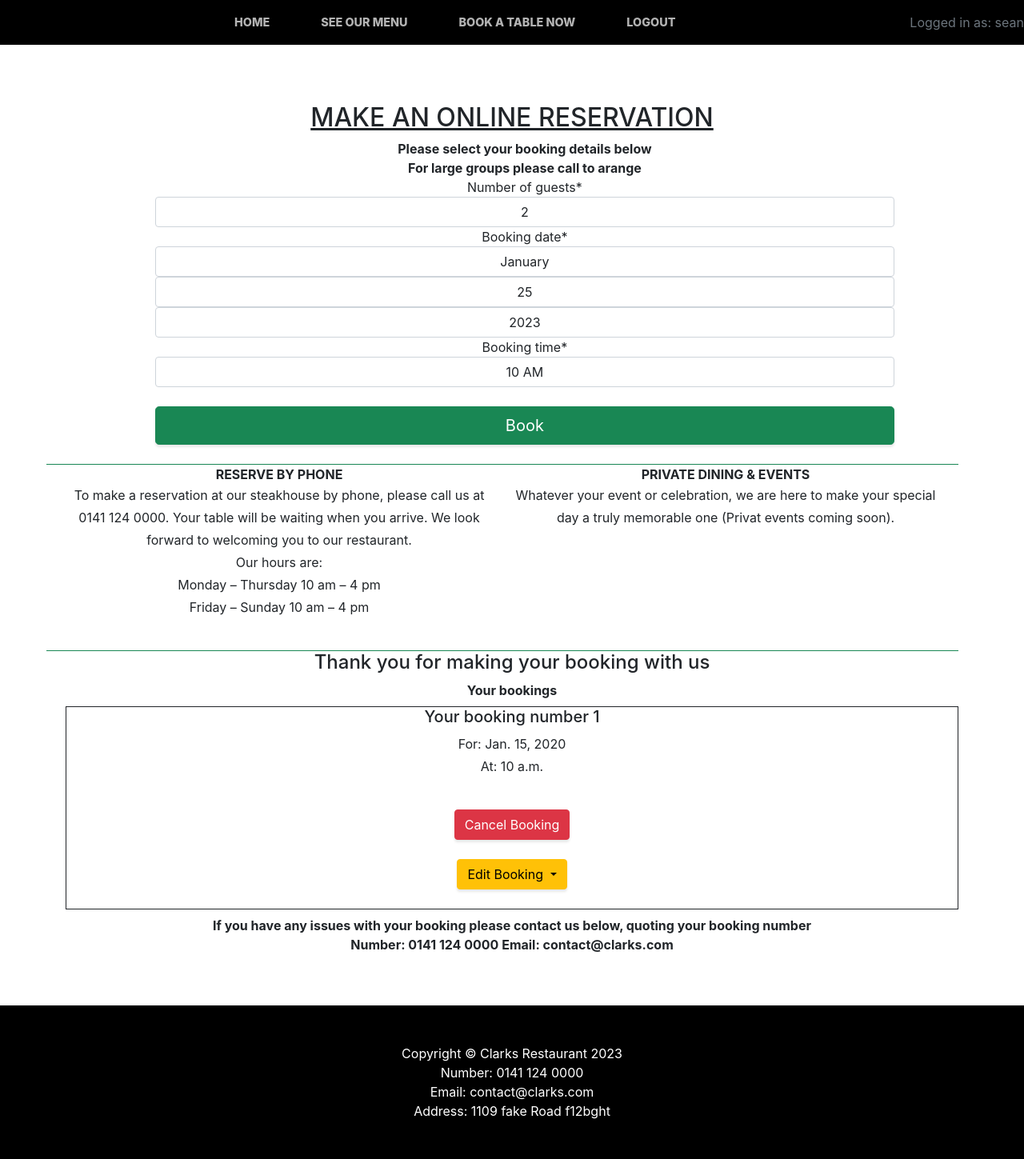
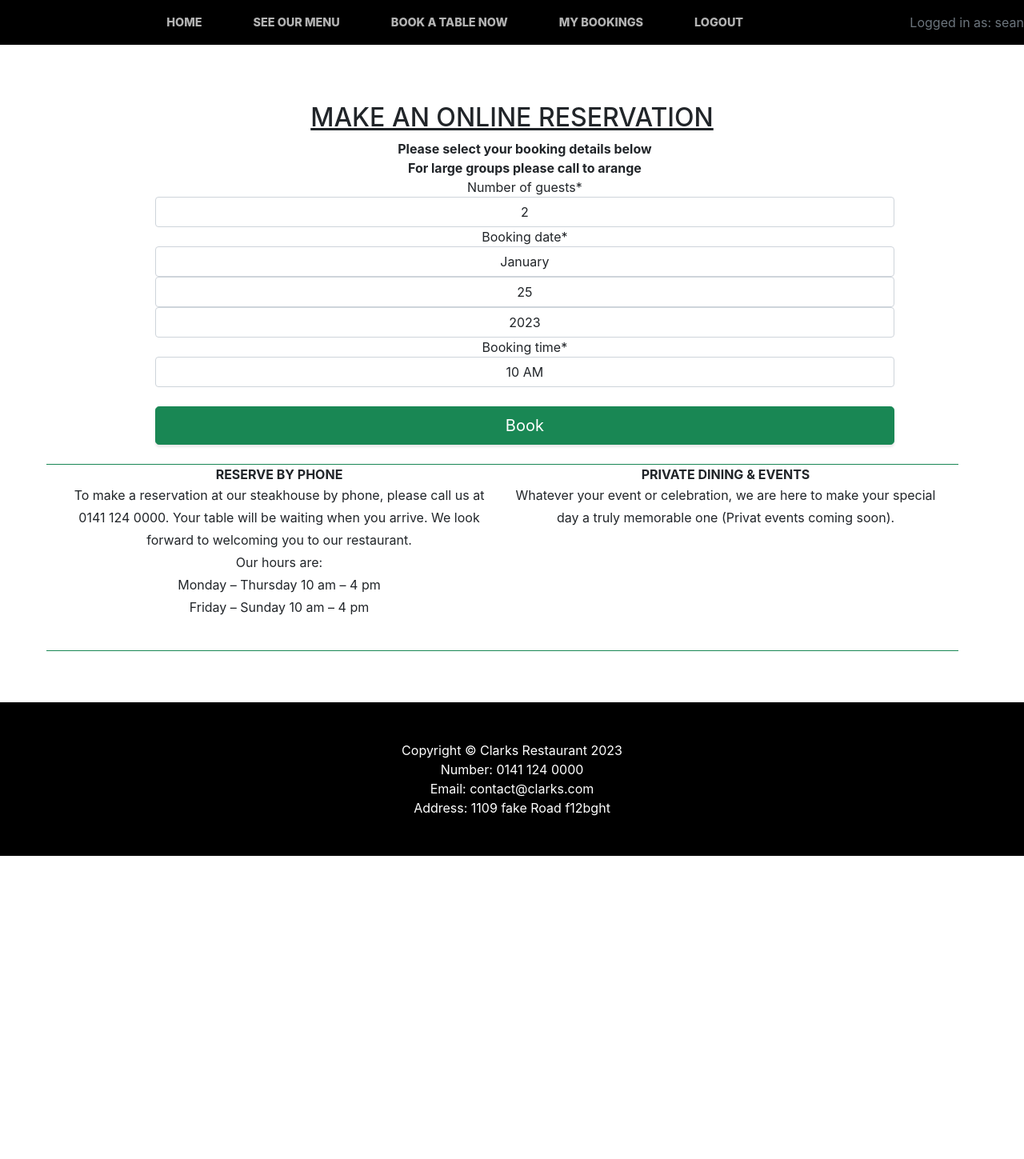
Before and after one commit to Code-Institute-Submissions/Seaniboy2009-Project4v, a Django app: page /booking/ in a window 1280 px wide. Shown: the whole page at 80% size. After the commit the page ends 1070 px from the top, so only its background shows below. Run offline with Django 3.2, Linux system fonts and the light colour scheme; a user stored in the database is signed in; data comes from the database, SQL or seed files in the repository; tables that the repository leaves empty hold one stand-in row (values such as "Sample post"); some libraries are stand-ins or nearby versions.

Commit message:
added mybookings.html moved bookings from booking to new page

```diff
--- a/booking/urls.py
+++ b/booking/urls.py
@@ -5,5 +5,6 @@ urlpatterns = [
     path('', views.HomePage.as_view(), name='home'),
     path('menu/', views.MenuPage.as_view(), name='menu'),
     path('booking/', views.BookingPage.as_view(), name='booking'),
-    path('management/', views.ManagementPage.as_view(), name='management')
+    path('management/', views.ManagementPage.as_view(), name='management'),
+    path('mybookings/', views.MyBookingsPage.as_view(), name='mybookings')
 ]
--- a/booking/views.py
+++ b/booking/views.py
@@ -238,7 +238,83 @@ class BookingPage(View):
                                              f'{submited_booking.booking_date}'
                                              )
 
-        elif 'delete-booking' in request.POST:
+        # elif 'delete-booking' in request.POST:
+        #     delete_booking = DeleteBookingForm(data=request.POST)
+
+        #     if delete_booking.is_valid():
+        #         booking = get_object_or_404(Booking, id=request.POST['id'])
+        #         delete_booking_object(request, booking)
+        #         messages.warning(request, 'Booking has been deleted')
+
+        # elif 'edit-booking' in request.POST:
+        #     edit_booking = EditBookingForm(data=request.POST)
+        #     submited_booking = edit_booking.save(commit=False)
+
+        #     booking_to_delete = get_object_or_404(Booking,
+        #                                           id=request.POST['id'])
+        #     submited_booking.booked_by = booking_to_delete.booked_by
+
+        #     if compare_dates(request, submited_booking):
+        #         if not check_if_booked_before(request, submited_booking):
+        #             free_table = check_available_tables(submited_booking,
+        #                                                 request, False)
+        #             if free_table:
+        #                 make_booking(request, free_table, submited_booking)
+        #                 delete_booking_object(request, booking_to_delete)
+        #                 messages.info(request, 'Booking updated '
+        #                               f'{submited_booking.booking_date}')
+        #         else:
+        #             messages.warning(request, 'Already booked')
+
+        else:
+            booking_form = BookingForm()
+
+        return render(
+            request,
+            "book.html",
+            {
+                'booking_form': BookingForm(),
+                'create_table_form': CreateTableForm(),
+                'delete_booking_form': DeleteBookingForm(),
+                'edit_booking_form': EditBookingForm(),
+                'bookings': bookings,
+            },
+        )
+
+
+class MenuPage(View):
+
+    def get(self, request, *args, **kwargs):
+        menu_items = MenuItem.objects.all()
+
+        return render(
+            request,
+            "menu.html",
+            {
+                'menu_item': menu_items,
+            }
+        )
+
+
+class MyBookingsPage(LoginRequiredMixin, View):
+
+    def get(self, request, *args, **kwargs):
+        bookings = Booking.objects.all()
+
+        return render(
+            request,
+            "mybookings.html",
+            {
+                'bookings': bookings,
+                'delete_booking_form': DeleteBookingForm(),
+                'edit_booking_form': EditBookingForm(),
+            }
+        )
+
+    def post(self, request, *args, **kwargs):
+        bookings = Booking.objects.all()
+
+        if 'delete-booking' in request.POST:
             delete_booking = DeleteBookingForm(data=request.POST)
 
             if delete_booking.is_valid():
@@ -271,27 +347,11 @@ class BookingPage(View):
 
         return render(
             request,
-            "book.html",
+            "mybookings.html",
             {
-                'booking_form': BookingForm(),
-                'create_table_form': CreateTableForm(),
+                'bookings': bookings,
                 'delete_booking_form': DeleteBookingForm(),
                 'edit_booking_form': EditBookingForm(),
-                'bookings': bookings,
-            },
-        )
-
-
-class MenuPage(View):
-
-    def get(self, request, *args, **kwargs):
-        menu_items = MenuItem.objects.all()
-
-        return render(
-            request,
-            "menu.html",
-            {
-                'menu_item': menu_items,
             }
         )
 
--- a/templates/account/login.html
+++ b/templates/account/login.html
@@ -12,7 +12,7 @@
     <div class="col-md-8 mt-3 offset-md-2 text-main">
       <h2>{% trans "Sign In" %}</h2>
 
-      <p>{% blocktrans %}If you have not created an account yet, then please
+      <p class="mt-5">{% blocktrans %}If you have not created an account yet, then please
         <a href="{{ signup_url }}" class="text-main-a">sign up</a> first.{% endblocktrans %}</p>
 
       <form class="login" method="POST" action="{% url 'account_login' %}">
--- a/templates/base.html
+++ b/templates/base.html
@@ -36,6 +36,8 @@
                     <li class="nav-item px-lg-4"><a class="nav-link text-uppercase" href="{% url 'booking' %}">Book
                             a table now</a></li>
                     {% if user.is_authenticated %}
+                    <li class="nav-item px-lg-4"><a class="nav-link text-uppercase"
+                        href="{% url 'mybookings' %}">My Bookings</a></li>
                     <li class="nav-item px-lg-4"><a class="nav-link text-uppercase"
                             href="{% url 'account_logout' %}">Logout</a></li>
                     {% else %}
--- a/templates/book.html
+++ b/templates/book.html
@@ -41,62 +41,11 @@
             </div>
         </div>
         <div class="row border-bottom border-success mt-4"></div>
-        <div class="col-md">
-            <h4>Thank you for making your booking with us</h4>
-            <strong>Your bookings</strong>
-            <br>
-            {% for booking in bookings %}
-            {% if user.is_authenticated %}
-            <div class="navbar-text">
-                {% if user.id is booking.booked_by.id %}
-                <div class="col border border-dark">
-                    <h5>Your booking number {{ booking.id }}</h5>
-                    <p>For: {{ booking.booking_date }} <br> At: {{ booking.booking_time }}</p>
-                    <form id="delete-booking-form" method="post">
-                        {{ delete_booking_form | crispy }}
-                        {% csrf_token %}
-                        <input type="hidden" name="id" value="{{ booking.id }}">
-                        <br>
-                        <div class="col">
-                            <button type="button" class="btn btn-danger" data-toggle="modal" form="delete-booking-form"
-                                data-target="#confirmModal" name="delete-booking" value="delete-booking">
-                                Cancel Booking
-                            </button>
-                        </div>
-                    </form>
-                    <br>
-                    <div class="dropdown">
-                        <button class="btn btn-warning dropdown-toggle" type="button" id="dropdownMenu2"
-                            data-toggle="dropdown" aria-haspopup="true" aria-expanded="false">
-                            Edit Booking
-                        </button>
-                        <br>
-                        <div class="dropdown-menu" aria-labelledby="dropdownMenu2">
-                            <form id="edit-table-form" class="form-style" method="post">
-                                <strong>Update Booking</strong>
-                                {{ edit_booking_form | crispy }}
-                                {% csrf_token %}
-                                <br>
-                                <input type="hidden" name="id" value="{{ booking.id }}">
-                                <button type="submit" class="btn btn-warning" name="edit-booking">Update</button>
-                            </form>
-                        </div>
-                    </div>
-                    <br>
-                </div>
-                {% endif %}
-            </div>
-            {% endif %}
-            {% endfor %}
-            <strong>If you have any issues with your booking please contact us below, quoting your booking number
-                <br> Number: 0141 124 0000
-                Email: contact@clarks.com</strong>
-        </div>
         {% else %}
         <div class="col">
-            <p>Please<br><a href="{% url 'account_login' %}" class="text-main-a">Login</a><br> or <br><a
-                    href="{% url 'account_signup' %}" class="text-main-a">Sign up <br></a>You have to have an
-                account to view your bookings.
+            <strong>You have to have an account to book with us.</strong>
+            <p class="mt-5">Please<br><a href="{% url 'account_login' %}" class="text-main-a">Login</a><br> or <br><a
+                    href="{% url 'account_signup' %}" class="text-main-a">Sign up <br></a>
             </p>
         </div>
         {% endif %}
```
Also changed, not shown: templates/mybookings.html (added, +69 -0 lines).
